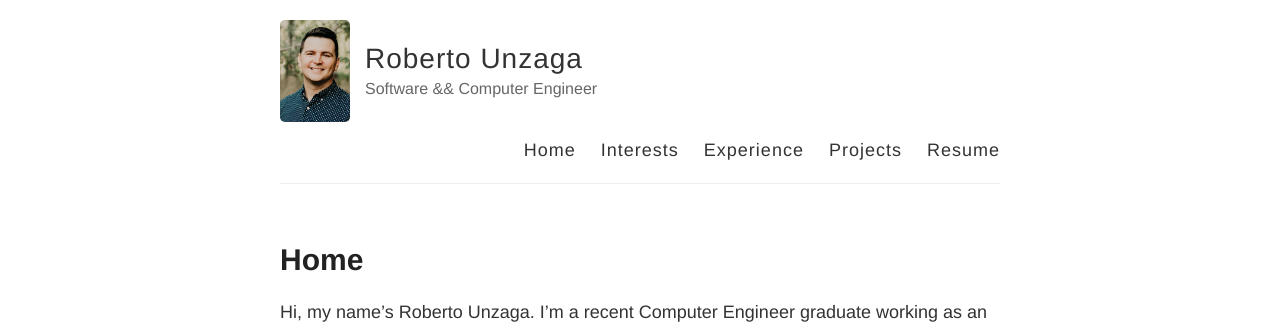
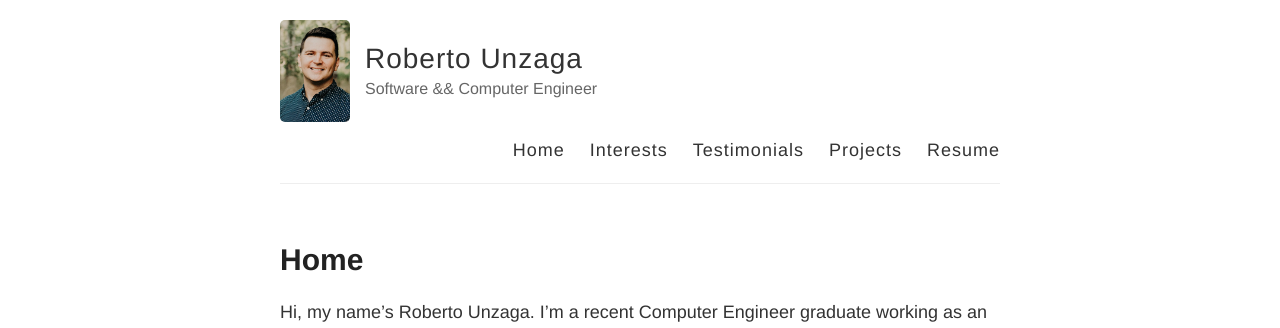
Before and after one commit to runzaga/TravelShacking.github.io, a Jekyll site: the page built from index.md, in a window 1280 px wide. Shown: the top 328 px of the page. Built offline with Jekyll 4.4.1, drawn with Linux system fonts in a browser that asks for light colours.

Commit message:
Update default.html

```diff
--- a/_layouts/default.html
+++ b/_layouts/default.html
@@ -32,7 +32,7 @@
           <nav>
             <a href="{{ site.baseurl }}/">Home</a>
             <a href="{{ site.baseurl }}/interests/">Interests</a>
-            <a href="{{ site.baseurl }}/experience/">Experience</a>
+            <a href="{{ site.baseurl }}/testimonials/">Testimonials</a>
             <a href="{{ site.baseurl }}/projects/">Projects</a>
             <a target="_blank" href="{{ site.baseurl }}/resources/RobertoUnzagaSE.pdf">Resume</a>
           </nav>
```
